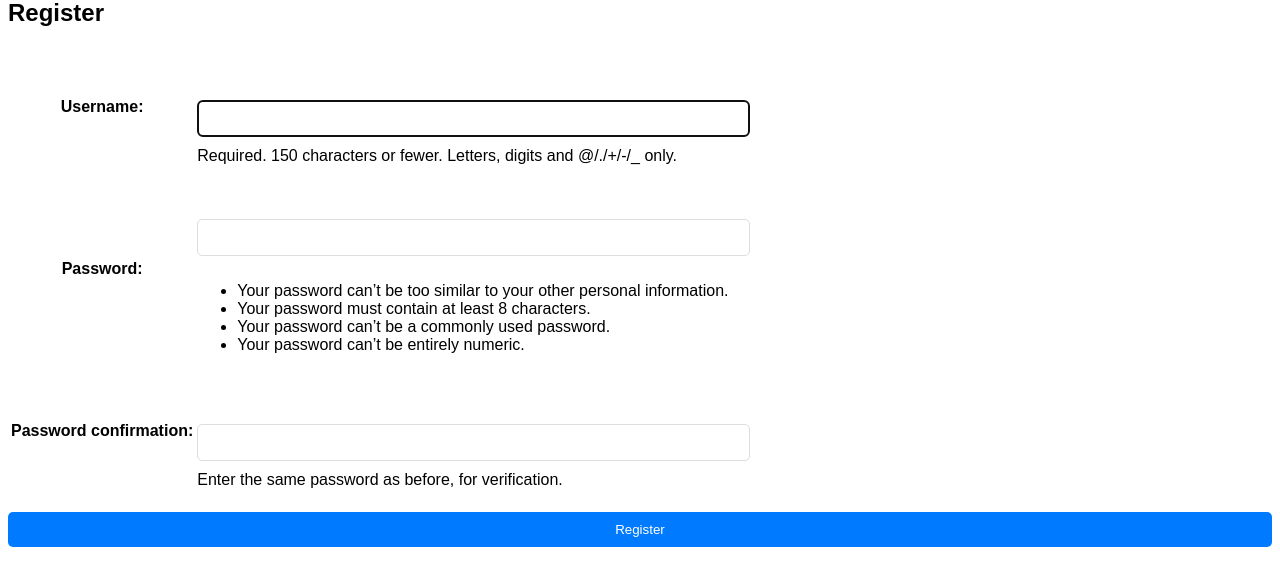
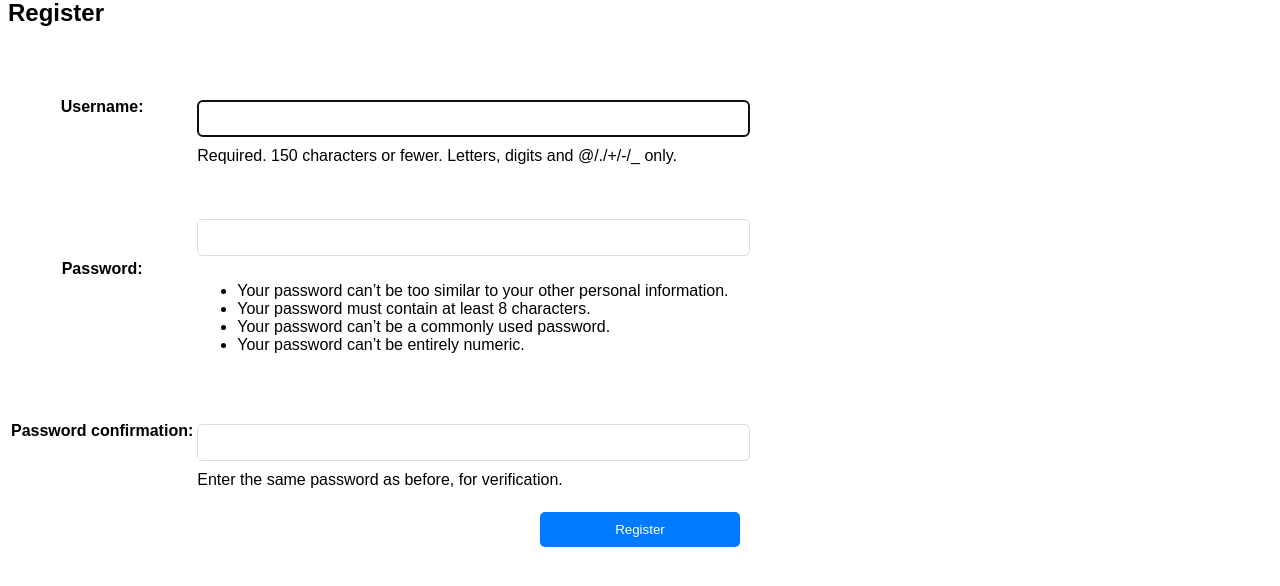
Before and after one commit to nizwant/ecommerce_shop_python, a Django app: page /accounts/register/ in a window 1280 px wide. Shown: the part 75-661 px from the top of the page. Run offline with Django 4.2, Linux system fonts and the light colour scheme.

Commit message:
Update register button styling

```diff
--- a/static/registration/register.css
+++ b/static/registration/register.css
@@ -15,14 +15,17 @@
 }
 
 .register-form .btn {
-    width: 100%;
+    width: 200px;
     padding: 10px;
     margin-top: 20px;
+    margin-left: auto;
+    margin-right: auto;
     color: white;
     background-color: #007bff;
     border: none;
     border-radius: 5px;
     cursor: pointer;
+    display: block;
 }
 
 .register-form .btn:hover {
```
